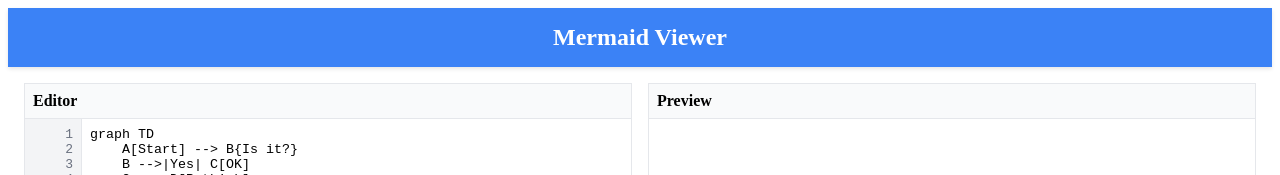
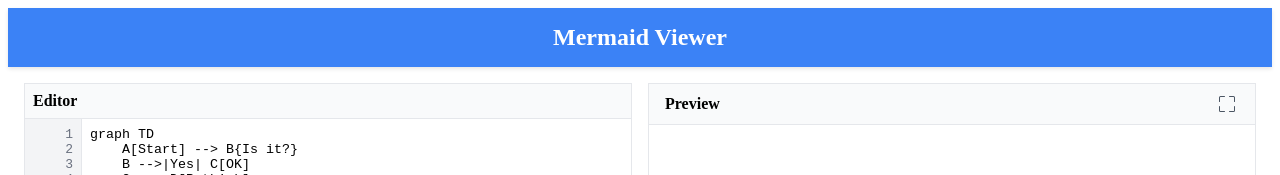
Before and after one commit to xyz600/mermaid-viewer, a React (Vite) app: page / in a window 1280 px wide. Shown: the top 175 px of the page. Built offline with nearby package versions, Linux system fonts and the light colour scheme.

Commit message:
fix bugs

```diff
--- a/src/App.tsx
+++ b/src/App.tsx
@@ -20,8 +20,26 @@ function App() {
   const [pan, setPan] = useState<{ x: number, y: number }>({ x: 0, y: 0 });
   const [isDragging, setIsDragging] = useState<boolean>(false);
   const [dragStart, setDragStart] = useState<{ x: number, y: number }>({ x: 0, y: 0 });
+  const [isFullScreen, setIsFullScreen] = useState<boolean>(false);
   const mermaidRef = useRef<HTMLDivElement>(null);
   const previewContainerRef = useRef<HTMLDivElement>(null);
+
+  // Handle keyboard shortcut for toggling full-screen mode (Escape key to exit)
+  useEffect(() => {
+    const handleKeyDown = (e: KeyboardEvent) => {
+      if (e.key === 'Escape' && isFullScreen) {
+        setIsFullScreen(false);
+      } else if (e.key === 'f' && e.ctrlKey) {
+        e.preventDefault();
+        setIsFullScreen(!isFullScreen);
+      }
+    };
+
+    window.addEventListener('keydown', handleKeyDown);
+    return () => {
+      window.removeEventListener('keydown', handleKeyDown);
+    };
+  }, [isFullScreen]);
 
   // Render mermaid diagram when code changes
   useEffect(() => {
@@ -36,11 +54,10 @@ function App() {
           const svgDoc = parser.parseFromString(svg, 'image/svg+xml');
           const svgElement = svgDoc.documentElement;
 
-          // Add style to prevent interaction with SVG elements
+          // Add style to prevent text selection but allow container interaction
           const style = document.createElementNS('http://www.w3.org/2000/svg', 'style');
           style.textContent = `
-            * {
-              pointer-events: none;
+            text, path, circle, rect, polygon, ellipse, line, polyline {
               user-select: none;
             }
           `;
@@ -84,13 +101,14 @@ function App() {
         display: 'flex',
         flexDirection: 'row',
         flexGrow: 1,
-        padding: '1rem',
-        gap: '1rem'
+        padding: isFullScreen ? '0' : '1rem',
+        gap: isFullScreen ? '0' : '1rem',
+        transition: 'all 0.3s ease'
       }}>
         {/* Left side - Editor with line numbers */}
         <div style={{
-          flex: 1,
-          display: 'flex',
+          flex: isFullScreen ? 0 : 1,
+          display: isFullScreen ? 'none' : 'flex',
           flexDirection: 'column',
           border: '1px solid #e5e7eb'
         }}>
@@ -140,26 +158,61 @@ function App() {
           flex: 1,
           display: 'flex',
           flexDirection: 'column',
-          border: '1px solid #e5e7eb'
+          border: isFullScreen ? 'none' : '1px solid #e5e7eb',
+          transition: 'all 0.3s ease',
+          maxHeight: isFullScreen ? '100vh' : 'auto'
         }}>
           <div style={{
-            padding: '0.5rem',
+            padding: '0.5rem 1rem',
             borderBottom: '1px solid #e5e7eb',
-            backgroundColor: '#f9fafb'
+            backgroundColor: '#f9fafb',
+            display: 'flex',
+            justifyContent: 'space-between',
+            alignItems: 'center',
+            position: 'relative',
+            zIndex: 10
           }}>
             <h2 style={{ margin: 0, fontSize: '1rem' }}>Preview</h2>
+            <button
+              onClick={() => setIsFullScreen(!isFullScreen)}
+              style={{
+                background: 'none',
+                border: 'none',
+                cursor: 'pointer',
+                display: 'flex',
+                alignItems: 'center',
+                justifyContent: 'center',
+                padding: '4px',
+                borderRadius: '4px',
+                color: '#4b5563',
+                fontSize: '1rem'
+              }}
+              title={isFullScreen ? "Exit Full Screen (Esc)" : "Full Screen (Ctrl+F)"}
+              aria-label={isFullScreen ? "Exit Full Screen" : "Full Screen"}
+            >
+              {isFullScreen ? (
+                <svg xmlns="http://www.w3.org/2000/svg" width="16" height="16" fill="currentColor" viewBox="0 0 16 16">
+                  <path d="M5.5 0a.5.5 0 0 1 .5.5v4A1.5 1.5 0 0 1 4.5 6h-4a.5.5 0 0 1 0-1h4a.5.5 0 0 0 .5-.5v-4a.5.5 0 0 1 .5-.5zm5 0a.5.5 0 0 1 .5.5v4a.5.5 0 0 0 .5.5h4a.5.5 0 0 1 0 1h-4A1.5 1.5 0 0 1 10 4.5v-4a.5.5 0 0 1 .5-.5zM0 10.5a.5.5 0 0 1 .5-.5h4A1.5 1.5 0 0 1 6 11.5v4a.5.5 0 0 1-1 0v-4a.5.5 0 0 0-.5-.5h-4a.5.5 0 0 1-.5-.5zm10 1a1.5 1.5 0 0 1 1.5-1.5h4a.5.5 0 0 1 0 1h-4a.5.5 0 0 0-.5.5v4a.5.5 0 0 1-1 0v-4z"/>
+                </svg>
+              ) : (
+                <svg xmlns="http://www.w3.org/2000/svg" width="16" height="16" fill="currentColor" viewBox="0 0 16 16">
+                  <path d="M1.5 1a.5.5 0 0 0-.5.5v4a.5.5 0 0 1-1 0v-4A1.5 1.5 0 0 1 1.5 0h4a.5.5 0 0 1 0 1h-4zM10 .5a.5.5 0 0 1 .5-.5h4A1.5 1.5 0 0 1 16 1.5v4a.5.5 0 0 1-1 0v-4a.5.5 0 0 0-.5-.5h-4a.5.5 0 0 1-.5-.5zM.5 10a.5.5 0 0 1 .5.5v4a.5.5 0 0 0 .5.5h4a.5.5 0 0 1 0 1h-4A1.5 1.5 0 0 1 0 14.5v-4a.5.5 0 0 1 .5-.5zm15 0a.5.5 0 0 1 .5.5v4a1.5 1.5 0 0 1-1.5 1.5h-4a.5.5 0 0 1 0-1h4a.5.5 0 0 0 .5-.5v-4a.5.5 0 0 1 .5-.5z"/>
+                </svg>
+              )}
+            </button>
           </div>
           <div
             ref={previewContainerRef}
             style={{
-              padding: '1rem',
+              padding: isFullScreen ? '1.5rem' : '1rem',
               flexGrow: 1,
               overflow: 'hidden',
               display: 'flex',
               justifyContent: 'center',
               alignItems: 'center',
               position: 'relative',
-              cursor: isDragging ? 'grabbing' : 'grab'
+              cursor: isDragging ? 'grabbing' : 'grab',
+              backgroundColor: isFullScreen ? '#ffffff' : 'transparent'
             }}
             onWheel={(e) => {
               e.preventDefault();
@@ -192,13 +245,10 @@ function App() {
                 transform: `translate(${pan.x}px, ${pan.y}px) scale(${zoom})`,
                 transformOrigin: 'center center',
                 transition: isDragging ? 'none' : 'transform 0.1s ease-out',
-                userSelect: 'none'
+                userSelect: 'none',
+                pointerEvents: 'none' // Prevent SVG from capturing mouse events
               }}
               dangerouslySetInnerHTML={{ __html: svgOutput }}
-              onMouseDown={(e) => {
-                // Prevent default behavior to avoid text selection
-                e.preventDefault();
-              }}
             />
           </div>
         </div>
```
